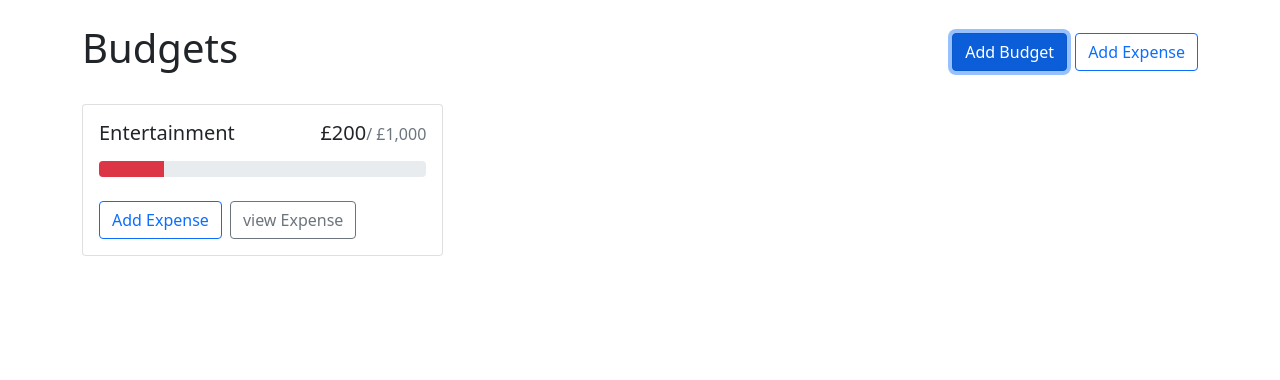
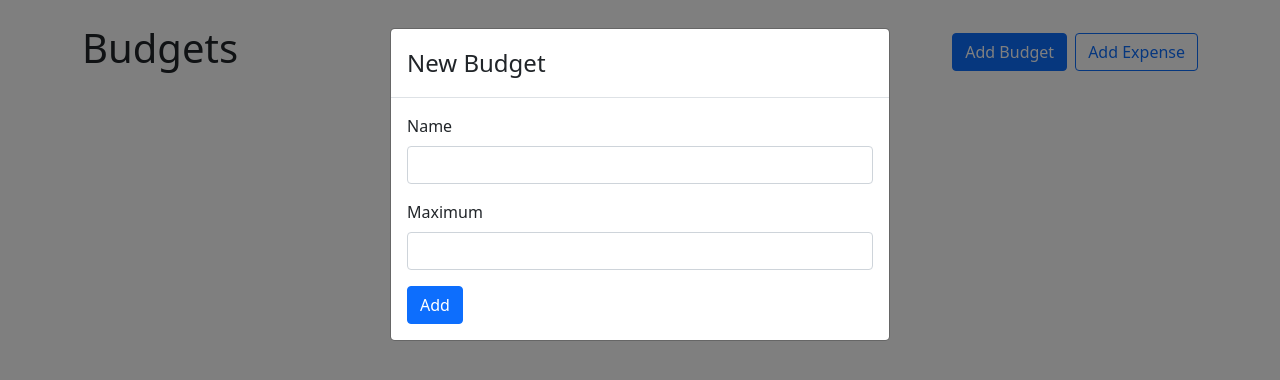
Before and after one commit to Matej404/budget-app, a React (Create React App) app: page / in a window 1280 px wide. Both pictures are taken after a click on the button "Add Budget". Shown: the top 380 px of the page. Built offline with nearby package versions, Linux system fonts and the light colour scheme.

Commit message:
AddBudgetModal

```diff
--- a/src/App.js
+++ b/src/App.js
@@ -1,14 +1,20 @@
 import { Container, Stack, Button } from "react-bootstrap";
 import BudgetCard from "./components/BudgetCard";
+import AddBudgetModal from "./components/AddBudgetModal";
+import { useState } from "react";
+import { useBudgets } from "./contexts/BudgetsContext";
 
 
 function App() {
+  const [showAddBudgetModal, setShowAddBudgetModal] = useState(false);
+  const { budgets, getBudgetExpenses } = useBudgets();
+
   return (
     <div>
       <Container className="my-4">
         <Stack direction="horizontal" gap="2" className="mb-4">
           <h1 className="me-auto">Budgets</h1>
-          <Button variant="primary">Add Budget</Button>
+          <Button variant="primary" onClick={() => setShowAddBudgetModal(true)}>Add Budget</Button>
           <Button variant="outline-primary">Add Expense</Button>
         </Stack>
         <div style={{
@@ -17,9 +23,25 @@
           gap: "1rem",
           alignItems: "flex-start"
         }}>
-          <BudgetCard name="Entertainment" amount={200} max={1000} />
+
+{budgets.map(budget => {
+            const amount = getBudgetExpenses(budget.id).reduce(
+              (total, expense) => total + expense.amount,
+              0
+            )
+
+            return(
+              <BudgetCard key={budget.id}
+                          name={budget.name}
+                          amount={amount}
+                          max={budget.max} />
+            )
+          })}
+
         </div>
       </Container>
+      <AddBudgetModal show={showAddBudgetModal}
+                      handleClose={() => setShowAddBudgetModal(false)} />
     </div>
   );
 }
--- /dev/null
+++ b/src/components/AddBudgetModal.js
@@ -0,0 +1,42 @@
+import { Form, Modal, Button } from "react-bootstrap";
+import { useRef } from "react";
+import { useBudgets } from "../contexts/BudgetsContext";
+
+export default function AddBudgetModal({ show, handleClose }) {
+    const nameRef = useRef();
+    const maxRef = useRef();
+
+    const { addBudget } = useBudgets();
+
+    const handleSubmit = (e) => {
+        e.preventDefault();
+        addBudget({
+            name: nameRef.current.value,
+            max: parseFloat(maxRef.current.value)
+        })
+        handleClose()
+    }
+
+    return(
+        <Modal show={show} onHide={handleClose} >
+            <Form onSubmit={handleSubmit}>
+                <Modal.Header>
+                    <Modal.Title>New Budget</Modal.Title>
+                </Modal.Header>
+                <Modal.Body>
+                    <Form.Group className="mb-3" controlId="name" >
+                        <Form.Label>Name</Form.Label>
+                        <Form.Control ref={nameRef} type="text" required />
+                    </Form.Group>
+                    <Form.Group className="mb-3" controlId="max" >
+                        <Form.Label>Maximum</Form.Label>
+                        <Form.Control ref={maxRef} type="number" required min={0} step={0.01} />
+                    </Form.Group>
+                    <div className="d-flex juctify-content-end">
+                        <Button variant="primary" type="submit">Add</Button>
+                    </div>
+                </Modal.Body>
+            </Form>
+        </Modal>
+    )
+}
--- a/src/contexts/BudgetsContext.js
+++ b/src/contexts/BudgetsContext.js
@@ -5,7 +5,7 @@
 const BudgetsContext = React.createContext();
 
 export const useBudgets = () => {
-    useContext(BudgetsContext);
+    return useContext(BudgetsContext);
 }
 
 export const BudgetsProvider = ({ children }) => {
@@ -16,9 +16,9 @@
         return expenses.filter(expense => expense.budgetId === budgetId);
     }
 
-    const addBudget = ({name, max}) => {
+    const addBudget = ({ name, max }) => {
         setBudgets(prevBudgets => {
-            if(prevBudgets.find(budget => budget.name === name)) {
+            if (prevBudgets.find(budget => budget.name === name)) {
                 return prevBudgets;
             }
             return [...prevBudgets, { id: uuidV4(), name, max }]
```
